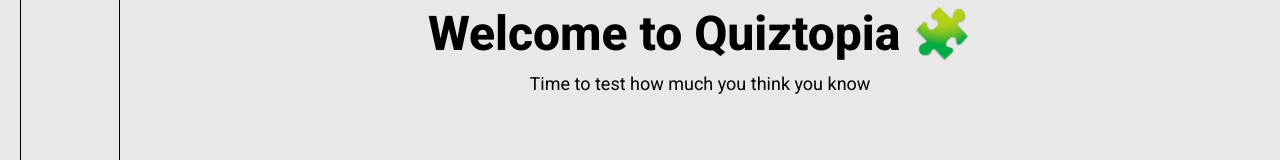
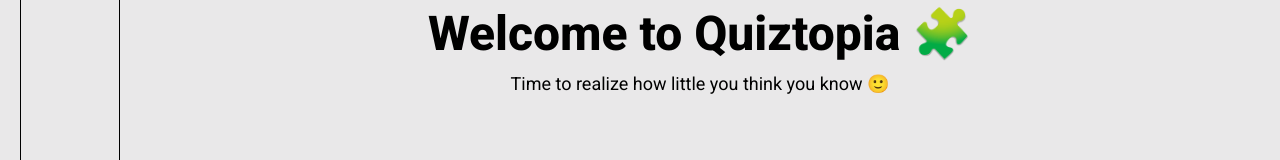
Before and after one commit to literallymarvellous/typescript-quiz-app, a React (Create React App) app: page / in a window 1280 px wide. Shown: the part 217-377 px from the top of the page. Built offline with nearby package versions, Linux system fonts and the light colour scheme; a web font is replaced by a local one.

Commit message:
update css

```diff
--- a/public/index.html
+++ b/public/index.html
@@ -24,7 +24,7 @@
     <link rel="apple-touch-icon" href="%PUBLIC_URL%/logo192.png" />
     <link rel="manifest" href="%PUBLIC_URL%/manifest.json" />
 
-    <title>React App</title>
+    <title>Quiztopia</title>
   </head>
   <body>
     <noscript>You need to enable JavaScript to run this app.</noscript>
--- a/src/components/Landing.tsx
+++ b/src/components/Landing.tsx
@@ -30,7 +30,7 @@ const Landing = () => {
                   transition={{ duration: 0.5 }}
                 >
                   <p className={styles.fs18}>
-                    Time to test how much you think you know
+                    Time to realize how little you think you know 🙂
                   </p>
                 </motion.div>
               </div>
--- a/src/components/QuestionCard.tsx
+++ b/src/components/QuestionCard.tsx
@@ -49,6 +49,7 @@ const QuestionCard: React.FC<Props> = ({
         <div className={`${styles.questionNo} ${styles.flexRow}`}>
           <div className={styles.overflowH}>
             <motion.div
+              layout
               initial={{ opacity: 0, y: 50 }}
               animate={{ opacity: 1, y: 0 }}
               exit={{ opacity: 0, y: -50 }}
--- a/src/components/Quiz.tsx
+++ b/src/components/Quiz.tsx
@@ -128,8 +128,6 @@ function Quiz() {
     setStarttime(false);
   };
 
-  const forceUpdate = useCallback(() => updateState({}), []);
-
   useEffect(() => {
     startQuiz();
     setShowTimer(true);
```
